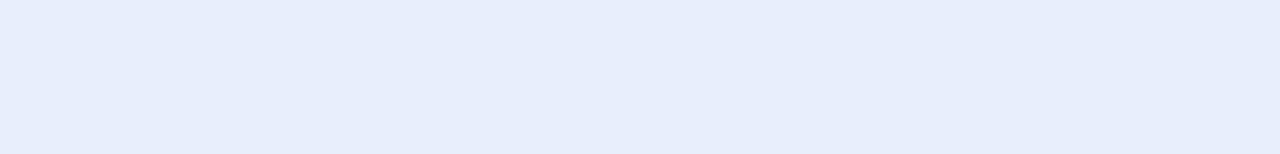
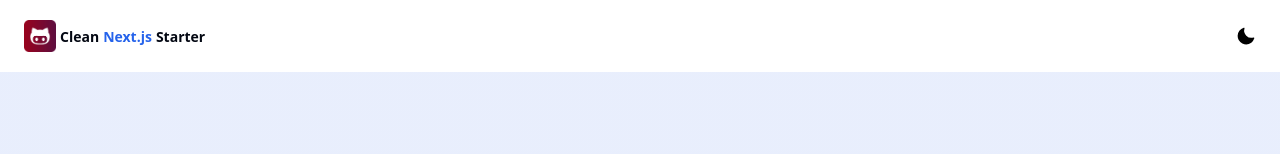
Before and after one commit to patrickgbws/pdfgpt, a Next.js app: page / in a window 1280 px wide. Shown: the top 154 px of the page. Built offline with nearby package versions, Linux system fonts and the light colour scheme.

Commit message:
Modify code

```diff
--- a/components/header/Header.tsx
+++ b/components/header/Header.tsx
@@ -7,82 +7,83 @@ import {ThemedButton} from "../ThemedButton";
 const Header = () => {
     return (
         <>
-            <header>
-                <div id="navbar">
-                    <nav class="navbar navbar-expand-lg navbar-white fixed-top navbar-custom sticky sticky-dark" id="main-menu">
-                        <div class="container">
-                            <a class="navbar-brand logo text-uppercase" href="index.html">
-                                {/*<img src="images/logo-dark.png" alt="" height="22" />*/}
-                            </a>
-                            <button class="navbar-toggler" type="button" data-bs-toggle="collapse" data-bs-target="#navbarCollapse"
-                                    aria-controls="navbarCollapse" aria-expanded="false" aria-label="Toggle navigation">
-                                <i class="mdi mdi-menu"></i>
-                            </button>
-                            <div class="collapse navbar-collapse" id="navbarCollapse">
-                                <ul class="navbar-nav navbar-center mx-auto" id="navbar-navlist">
-                                    <li class="nav-item">
-                                        <a data-scroll href="#home" class="nav-link">Home</a>
-                                    </li>
-                                    <li class="nav-item">
-                                        <a data-scroll href="#services" class="nav-link">Services</a>
-                                    </li>
-                                    <li class="nav-item">
-                                        <a data-scroll href="#pricing" class="nav-link">Pricing</a>
-                                    </li>
-                                    <li class="nav-item">
-                                        <a data-scroll href="#testimonial" class="nav-link">Testimonial</a>
-                                    </li>
-                                    <li class="nav-item">
-                                        <a data-scroll href="#team" class="nav-link">Team</a>
-                                    </li>
-                                    <li class="nav-item">
-                                        <a data-scroll href="#blog" class="nav-link">Blog</a>
-                                    </li>
-                                    <li class="nav-item">
-                                        <a data-scroll href="#contact" class="nav-link">Contact</a>
-                                    </li>
-                                </ul>
-                                <div class="nav-button">
-                                    <ul class="nav navbar-nav navbar-right">
-                                        <li>
-                                            <button type="button" class="btn btn-primary navbar-btn btn-rounded">Try it
-                                                Free</button>
-                                        </li>
-                                    </ul>
-                                </div>
-                            </div>
+            {/*<header>*/}
+            {/*    <nav className="navbar navbar-expand-lg navbar-white fixed-top navbar-custom sticky sticky-dark"*/}
+            {/*         id="main-menu">*/}
+            {/*        <div className="container">*/}
+            {/*            <a className="navbar-brand logo text-uppercase" href="index.html">*/}
+            {/*                /!*<img src="images/logo-dark.png" alt="" height="22" />*!/*/}
+            {/*            </a>*/}
+            {/*            <button className="navbar-toggler" type="button" data-bs-toggle="collapse"*/}
+            {/*                    data-bs-target="#navbarCollapse"*/}
+            {/*                    aria-controls="navbarCollapse" aria-expanded="false" aria-label="Toggle navigation">*/}
+            {/*                <i className="mdi mdi-menu"></i>*/}
+            {/*            </button>*/}
+            {/*            <div className="collapse navbar-collapse" id="navbarCollapse">*/}
+            {/*                <ul className="navbar-nav navbar-center mx-auto" id="navbar-navlist">*/}
+            {/*                    <li className="nav-item">*/}
+            {/*                        <a data-scroll href="#home" className="nav-link">Home</a>*/}
+            {/*                    </li>*/}
+            {/*                    <li className="nav-item">*/}
+            {/*                        <a data-scroll href="#services" className="nav-link">Services</a>*/}
+            {/*                    </li>*/}
+            {/*                    <li className="nav-item">*/}
+            {/*                        <a data-scroll href="#pricing" className="nav-link">Pricing</a>*/}
+            {/*                    </li>*/}
+            {/*                    <li className="nav-item">*/}
+            {/*                        <a data-scroll href="#testimonial" className="nav-link">Testimonial</a>*/}
+            {/*                    </li>*/}
+            {/*                    <li className="nav-item">*/}
+            {/*                        <a data-scroll href="#team" className="nav-link">Team</a>*/}
+            {/*                    </li>*/}
+            {/*                    <li className="nav-item">*/}
+            {/*                        <a data-scroll href="#blog" className="nav-link">Blog</a>*/}
+            {/*                    </li>*/}
+            {/*                    <li className="nav-item">*/}
+            {/*                        <a data-scroll href="#contact" className="nav-link">Contact</a>*/}
+            {/*                    </li>*/}
+            {/*                </ul>*/}
+            {/*                <div className="nav-button">*/}
+            {/*                    <ul className="nav navbar-nav navbar-right">*/}
+            {/*                        <li>*/}
+            {/*                            <button type="button" className="btn btn-primary navbar-btn btn-rounded">Try it*/}
+            {/*                                Free*/}
+            {/*                            </button>*/}
+            {/*                        </li>*/}
+            {/*                    </ul>*/}
+            {/*                </div>*/}
+            {/*            </div>*/}
+            {/*        </div>*/}
+            {/*    </nav>*/}
+            {/*</header>*/}
+            <header className="py-[20px]">
+                <div className="container px-4 sm:px-6 lg:px-8">
+                    <nav className="relative z-50 flex justify-between">
+                        <div className="flex items-center md:gap-x-12">
+                            <Link href="/" className="flex items-center space-x-1 font-bold">
+                                <Image
+                                    alt={siteConfig.name}
+                                    src="/logo.svg"
+                                    className="w-8 h-8"
+                                    width={32}
+                                    height={32}
+                                />
+                                <span className="text-gray-950 dark:text-gray-300">Clean</span>
+                                <span className="text-blue-600">Next.js</span>
+                                <span className="text-gray-950 dark:text-gray-300">Starter</span>
+                            </Link>
+                            <div className="hidden md:flex md:gap-x-6"></div>
+                        </div>
+
+                        <div className="flex items-center gap-x-5 md:gap-x-8">
+                            <HeaderLinks/>
+                            <ThemedButton/>
                         </div>
                     </nav>
                 </div>
             </header>
-            {/*<header className="py-10">*/}
-            {/*    <div className="mx-auto max-w-7xl px-4 sm:px-6 lg:px-8">*/}
-            {/*        <nav className="relative z-50 flex justify-between">*/}
-            {/*            <div className="flex items-center md:gap-x-12">*/}
-            {/*                <Link href="/" className="flex items-center space-x-1 font-bold">*/}
-            {/*                    <Image*/}
-            {/*                        alt={siteConfig.name}*/}
-            {/*                        src="/logo.svg"*/}
-            {/*                        className="w-8 h-8"*/}
-            {/*                        width={32}*/}
-            {/*                        height={32}*/}
-            {/*                    />*/}
-            {/*                    <span className="text-gray-950 dark:text-gray-300">Clean</span>*/}
-            {/*                    <span className="text-blue-600">Next.js</span>*/}
-            {/*                    <span className="text-gray-950 dark:text-gray-300">Starter</span>*/}
-            {/*                </Link>*/}
-            {/*                <div className="hidden md:flex md:gap-x-6"></div>*/}
-            {/*            </div>*/}
-
-            {/*            <div className="flex items-center gap-x-5 md:gap-x-8">*/}
-            {/*                <HeaderLinks/>*/}
-            {/*                <ThemedButton/>*/}
-            {/*            </div>*/}
-            {/*        </nav>*/}
-            {/*    </div>*/}
-            {/*</header>*/}
         </>
-);
+    );
 };
 
 export default Header;
```
